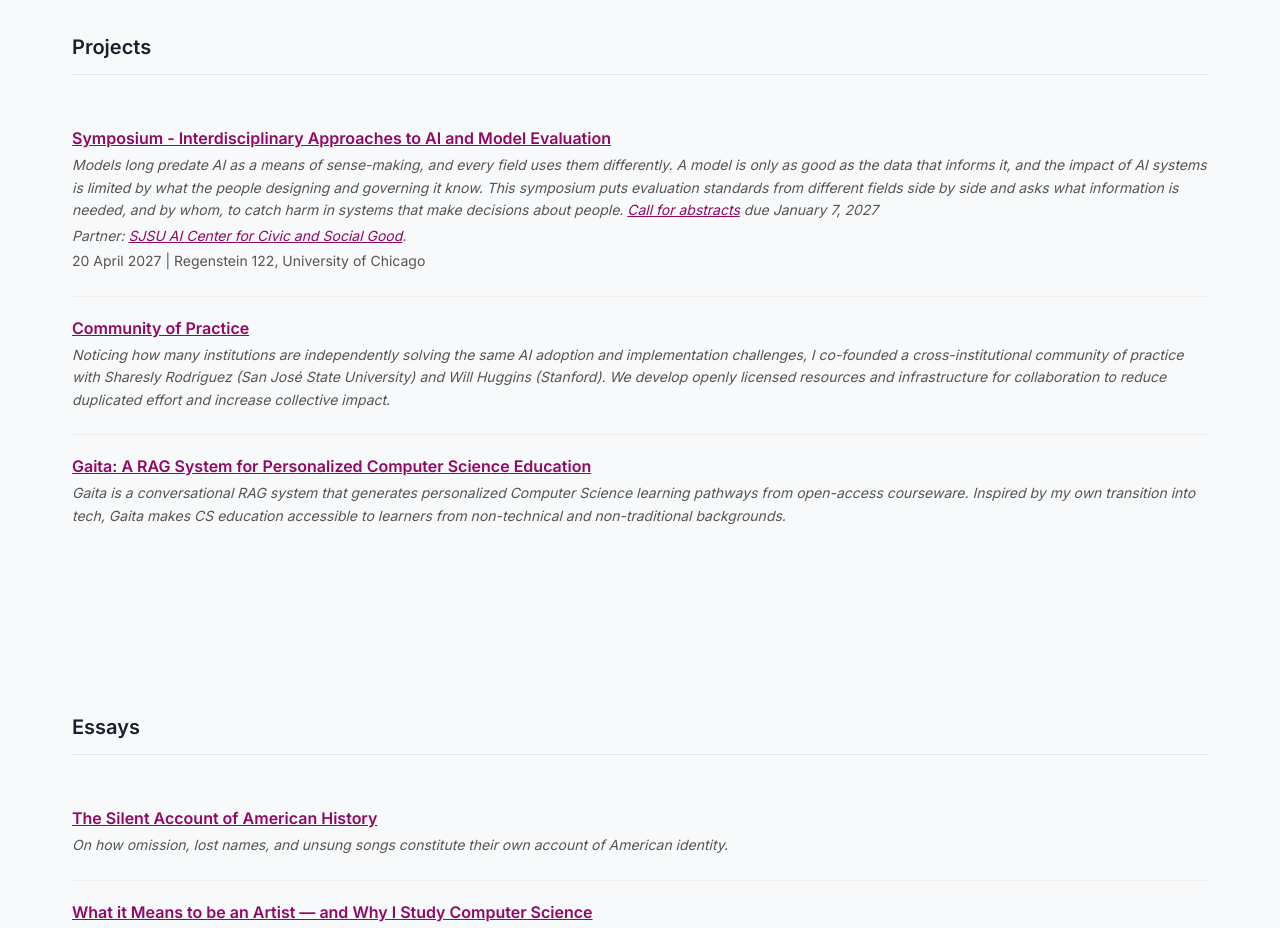
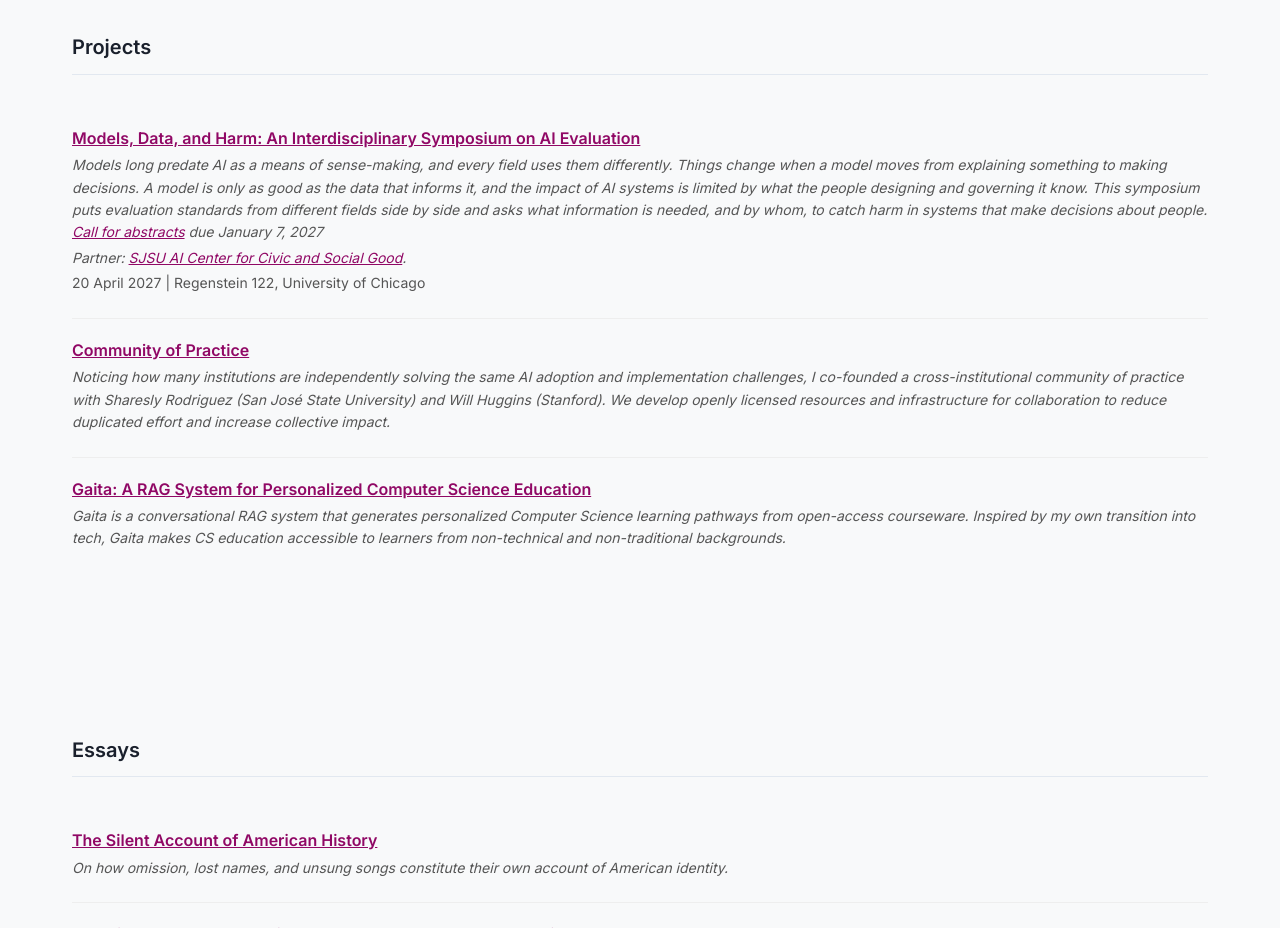
Before and after one commit to Lois-Wong/lois-wong.github.io, a plain HTML site: page index.html in a window 1280 px wide. Shown: the part 1240-2168 px from the top of the page. Drawn offline with Linux system fonts and the light colour scheme; some icons are missing.

Commit message:
update symposium

```diff
--- a/index.html
+++ b/index.html
@@ -138,8 +138,9 @@
             <div class="talks-container">
 
                 <div class="talk">
-                    <h4><a href="https://www.lib.uchicago.edu/conferences/ai-symposium/">Symposium - Interdisciplinary Approaches to AI and Model Evaluation</a></h4>
-                    <p><i>Models long predate AI as a means of sense-making, and every field uses them differently. A model is only as good as
+                    <h4><a href="https://www.lib.uchicago.edu/conferences/ai-symposium/">Models, Data, and Harm: An Interdisciplinary Symposium on AI Evaluation</a></h4>
+                    <p><i>Models long predate AI as a means of sense-making, and every field uses them differently. Things change when a model moves from explaining
+                        something to making decisions. A model is only as good as
                         the data that informs it, and the impact of AI systems is limited by what the people designing and governing it know.
                         This symposium puts evaluation standards from different fields side by side and asks what information is needed, and
                         by whom, to catch harm in systems that make decisions about people. <a href="https://indico.uchicago.edu/event/630/">Call for abstracts</a> due January 7, 2027</i></p>
```
